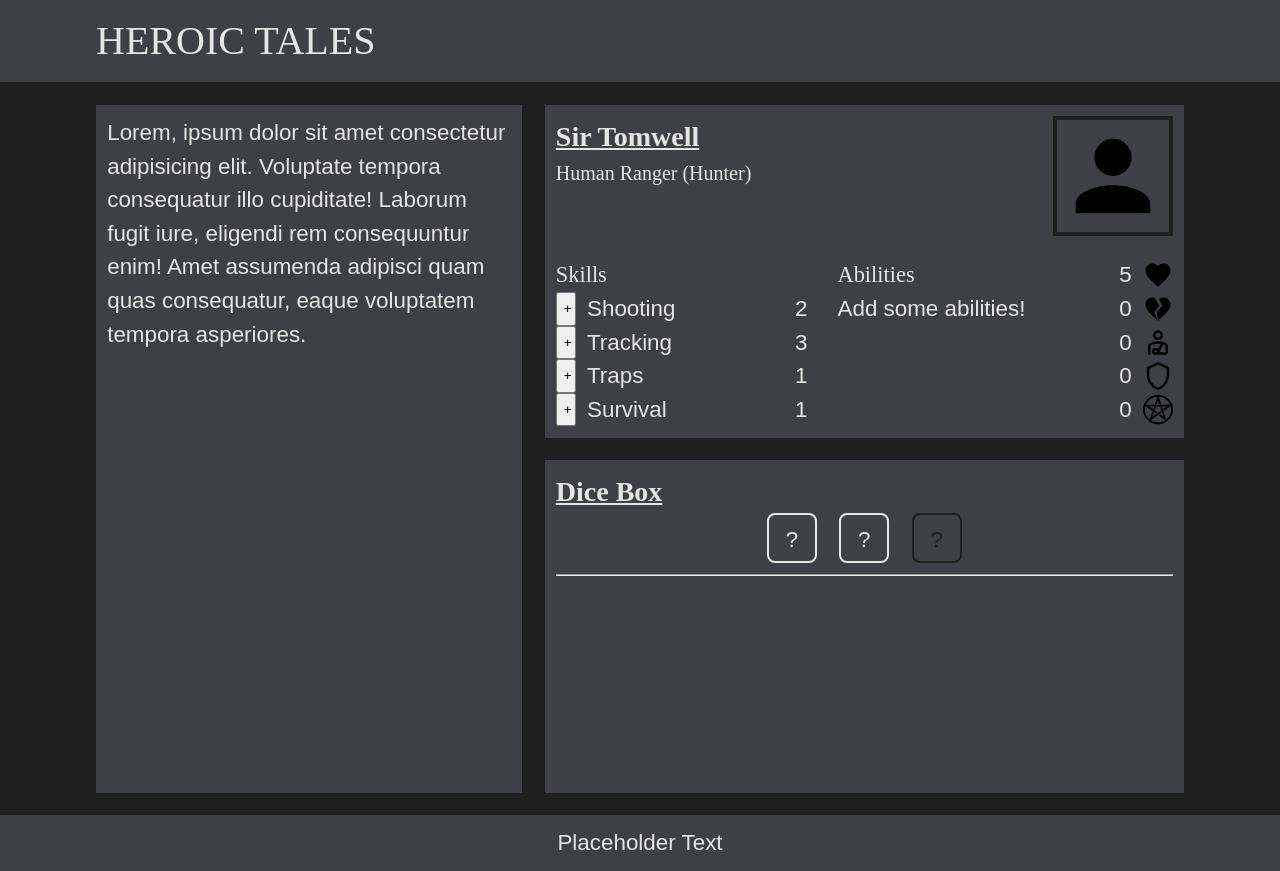
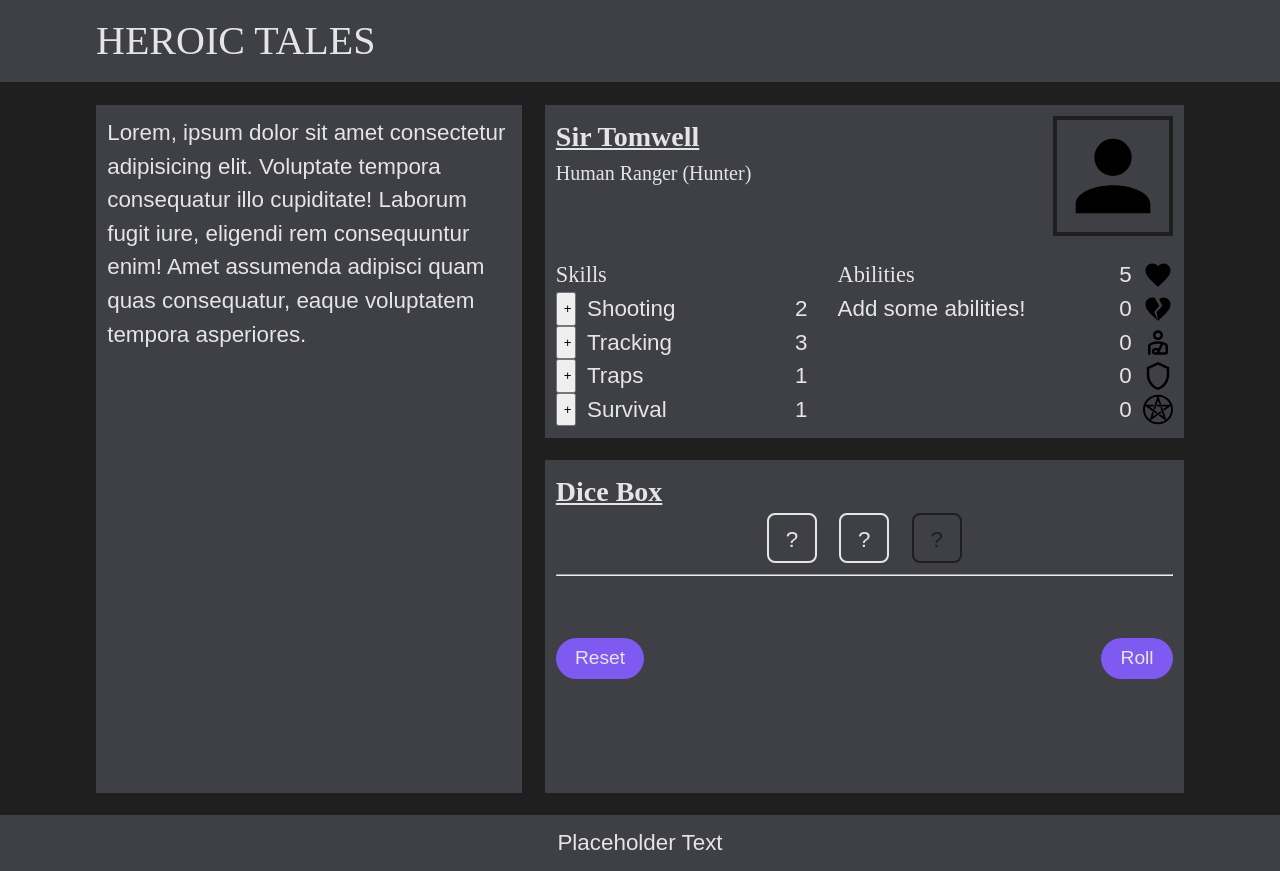
Before and after one commit to gemini-mastiff/heroic-tales-app, a React (Vite) app: page / in a window 1280 px wide. Built offline with nearby package versions, Linux system fonts and the light colour scheme; a web font is replaced by a local one.

Commit message:
feat: add reset button to dice box

```diff
--- a/src/components/DiceBox.jsx
+++ b/src/components/DiceBox.jsx
@@ -1,8 +1,9 @@
 import { useState } from "react";
 import styled from "styled-components";
+import Button from "./Button.jsx";
 
-export default function DiceBox({ skillTotal }) {
-  const [result, setResult] = useState(null);
+export default function DiceBox({ skillTotal, resetSkills }) {
+  const [result, setResult] = useState(false);
   const [diffNum, setDiffNum] = useState(2);
 
   const handleDifficulty = (value) => {
@@ -41,6 +42,10 @@ export default function DiceBox({ skillTotal }) {
       <DiceRow>{diffDice}</DiceRow>
       <hr />
       <DiceRow>{skillDice}</DiceRow>
+      <ButtonContainer>
+        <Button onClick={() => resetSkills()}>Reset</Button>
+        <Button>Roll</Button>
+      </ButtonContainer>
     </DiceBoxStyled>
   );
 }
@@ -58,12 +63,12 @@ const Header = styled.p`
 `;
 
 const DiceRow = styled.div`
+  height: 50px;
   display: flex;
   justify-content: center;
   align-items: center;
   gap: 1em;
 `;
-
 const Dice = styled.div`
   color: ${(props) =>
     props.isSelected ? "var(--PRIMARY-TEXT)" : "var(--BG-COLOUR)"};
@@ -77,9 +82,13 @@ const Dice = styled.div`
   vertical-align: middle;
   line-height: 50px;
 `;
-
 const DiceHover = styled(Dice)`
   &:hover {
     opacity: 0.6;
   }
 `;
+
+const ButtonContainer = styled.div`
+  display: flex;
+  justify-content: space-between;
+`;
--- a/src/components/Main.jsx
+++ b/src/components/Main.jsx
@@ -55,7 +55,7 @@ export default function Main() {
           char.skills.map((skillItem) => {
             if (skillItem.name === skill.name) {
               skill.active = !skill.active;
-              return { skill };
+              return skill;
             }
           });
           return char;
@@ -65,13 +65,17 @@ export default function Main() {
   };
 
   const resetSkills = () => {
-    const arr = [];
-    for (let i = 0, j = charArr[currChar].skills.length; i < j; i++) {
-      const skill = charArr[currChar].skills[i];
-      arr.push({ name: skill.name, rating: skill.rating, active: false });
-    }
-    console.log(arr);
-    setCharSkills(arr);
+    setCharArr(
+      charArr.map((char) => {
+        if (char.name === charArr[currChar].name) {
+          char.skills.map((skill) => {
+            skill.active = false;
+            return skill;
+          });
+          return char;
+        }
+      })
+    );
   };
 
   return (
```
